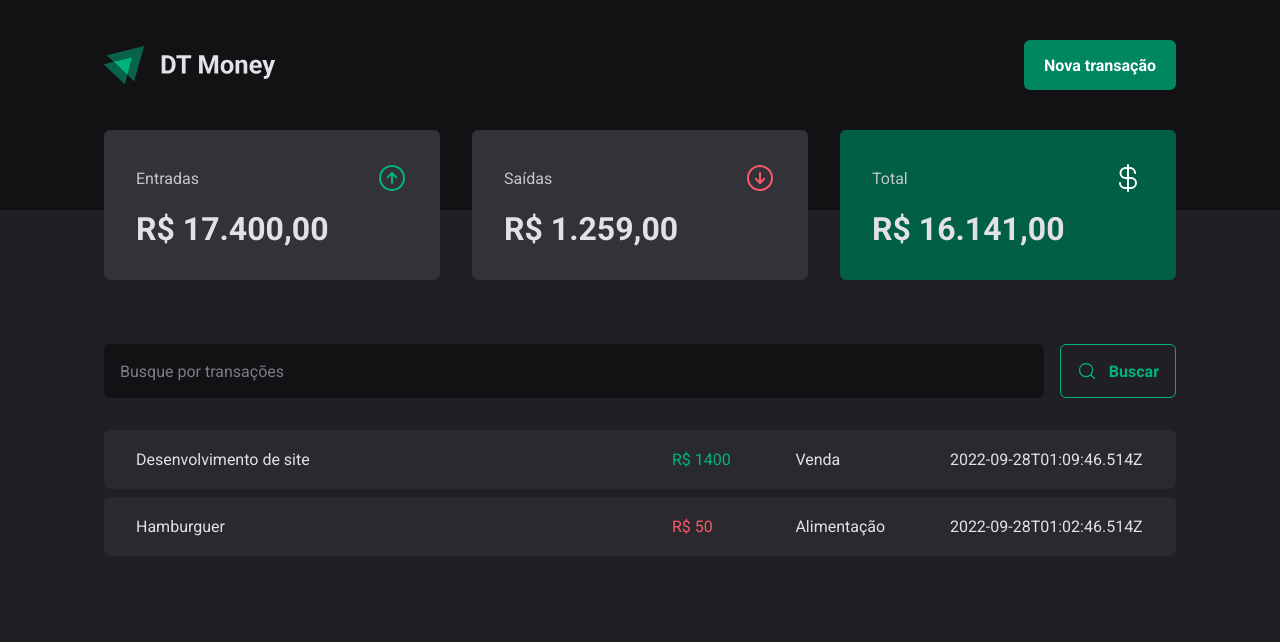
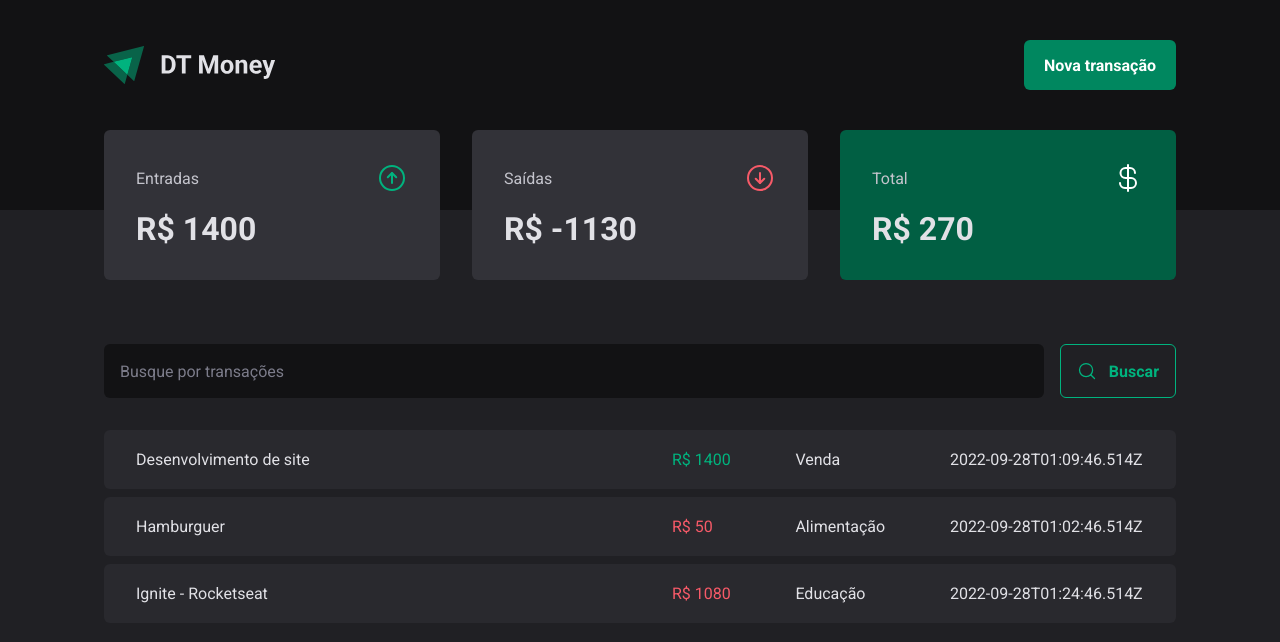
Before and after one commit to davirlima/dt-money, a React (Vite) app: page / in a window 1280 px wide. Shown: the top 642 px of the page. Built offline with nearby package versions, Linux system fonts and the light colour scheme; data requests are answered from the project's data file.

Commit message:
calculando resumo de transações

```diff
--- a/server.json
+++ b/server.json
@@ -15,6 +15,14 @@
       "category": "Alimentação",
       "price": 50,
       "createdAt": "2022-09-28T01:02:46.514Z"
+    },
+    {
+      "id": 3,
+      "description": "Ignite - Rocketseat",
+      "type": "outcome",
+      "category": "Educação",
+      "price": 1080,
+      "createdAt": "2022-09-28T01:24:46.514Z"
     }
   ]
 }
--- a/src/components/Summary/index.tsx
+++ b/src/components/Summary/index.tsx
@@ -1,7 +1,29 @@
 import { SummaryCard, SummaryContainer } from "./styles";
 import { ArrowCircleUp, ArrowCircleDown, CurrencyDollar } from "phosphor-react";
+import { useContext } from "react";
+import { TransactionContext } from "../../contexts/TransactionsContext";
 
 export function Summary() {
+  const { transactions } = useContext(TransactionContext);
+
+  const summary = transactions.reduce(
+    (acc, transaction) => {
+      if (transaction.type === "income") {
+        acc.income += transaction.price;
+        acc.total += transaction.price;
+      } else {
+        acc.outcome -= transaction.price;
+        acc.total -= transaction.price;
+      }
+      return acc;
+    },
+    {
+      income: 0,
+      outcome: 0,
+      total: 0,
+    }
+  );
+
   return (
     <SummaryContainer>
       <SummaryCard>
@@ -9,7 +31,7 @@ export function Summary() {
           <span>Entradas</span>
           <ArrowCircleUp size={32} color="#00b37e" />
         </header>
-        <strong>R$ 17.400,00</strong>
+        <strong>R$ {summary.income}</strong>
       </SummaryCard>
 
       <SummaryCard>
@@ -17,7 +39,7 @@ export function Summary() {
           <span>Saídas</span>
           <ArrowCircleDown size={32} color="#f75a68" />
         </header>
-        <strong>R$ 1.259,00</strong>
+        <strong>R$ {summary.outcome}</strong>
       </SummaryCard>
 
       <SummaryCard variant="green">
@@ -25,7 +47,7 @@ export function Summary() {
           <span>Total</span>
           <CurrencyDollar size={32} color="#fff" />
         </header>
-        <strong>R$ 16.141,00</strong>
+        <strong>R$ {summary.total}</strong>
       </SummaryCard>
     </SummaryContainer>
   );
```
